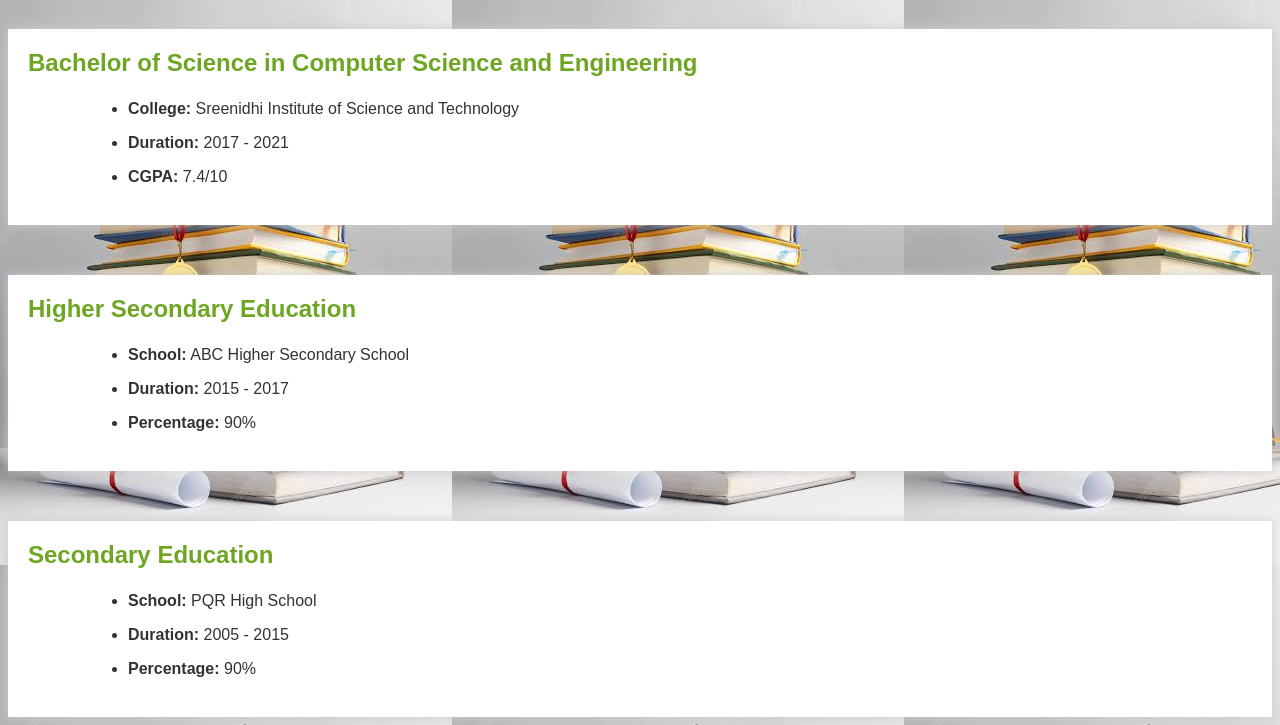
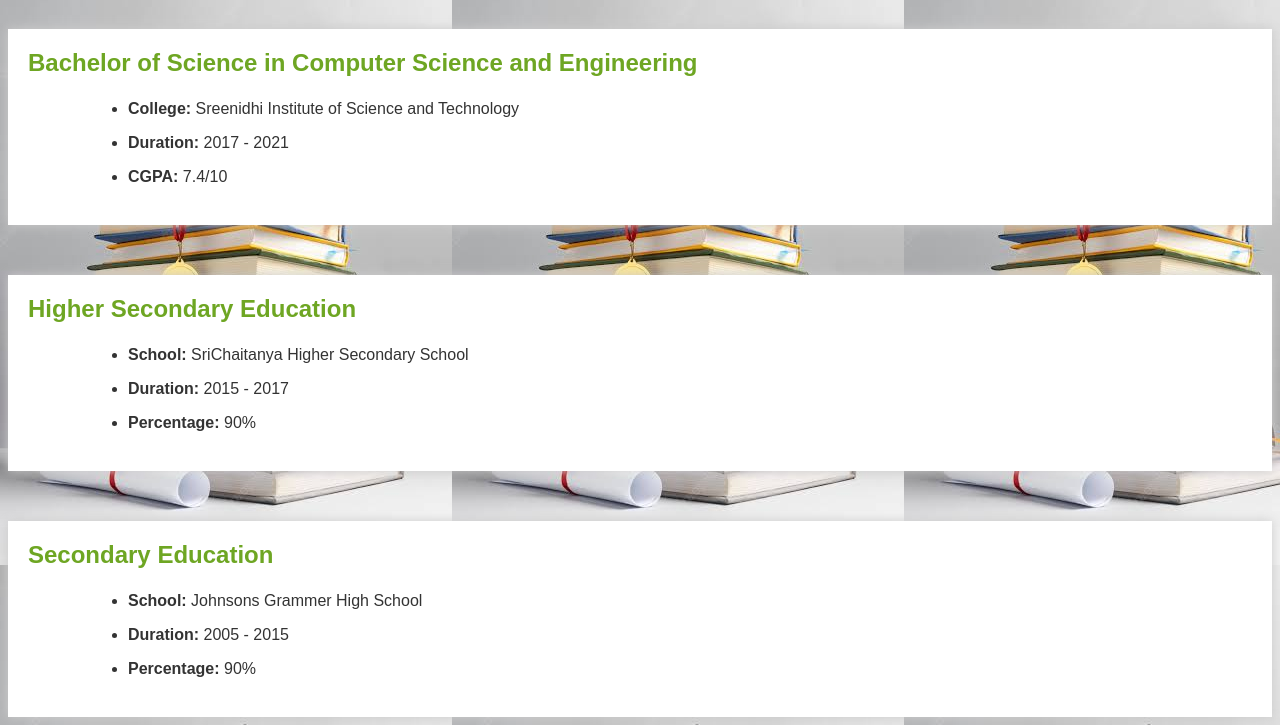
Before and after one commit to Revanth-Turlapati/MasterPage_CSS, a plain HTML site: page education.html in a window 1280 px wide. Shown: the part 113-838 px from the top of the page. Drawn offline with Linux system fonts and the light colour scheme.

Commit message:
Update education.html

```diff
--- a/education.html
+++ b/education.html
@@ -23,7 +23,7 @@
 		<div class="project-title">Higher Secondary Education</div>
 		<div class="project-details">
 			<ul>
-				<li><span style="font-weight: bold;">School:</span> ABC Higher Secondary School</li>
+				<li><span style="font-weight: bold;">School:</span> SriChaitanya Higher Secondary School</li>
 				<li><span style="font-weight: bold;">Duration:</span> 2015 - 2017</li>
 				<li><span style="font-weight: bold;">Percentage:</span> 90%</li>
 			</ul>
@@ -33,7 +33,7 @@
 		<div class="project-title">Secondary Education</div>
 		<div class="project-details">
 			<ul>
-				<li><span style="font-weight: bold;">School:</span> PQR High School</li>
+				<li><span style="font-weight: bold;">School:</span> Johnsons Grammer High School</li>
 				<li><span style="font-weight: bold;">Duration:</span> 2005 - 2015</li>
 				<li><span style="font-weight: bold;">Percentage:</span> 90%</li>
             </ul>
```
